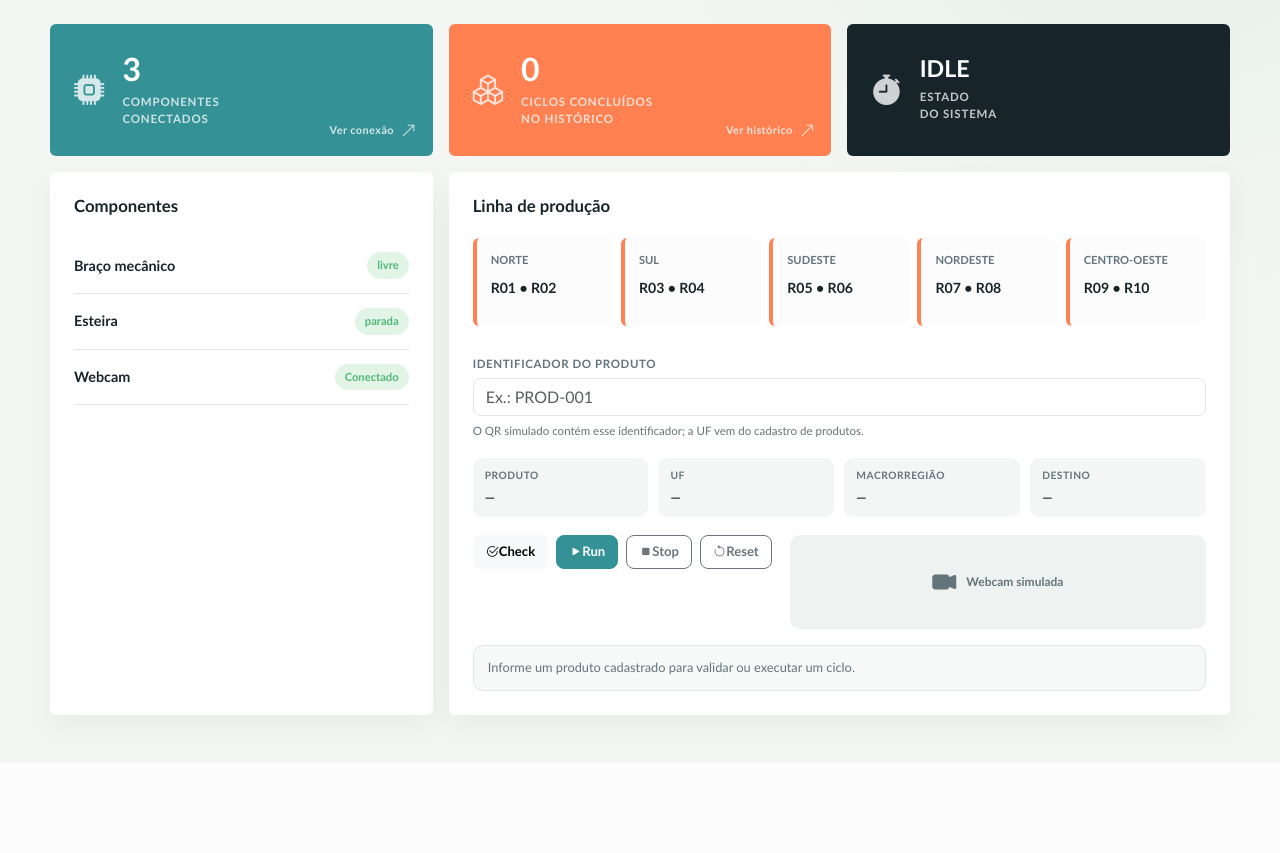
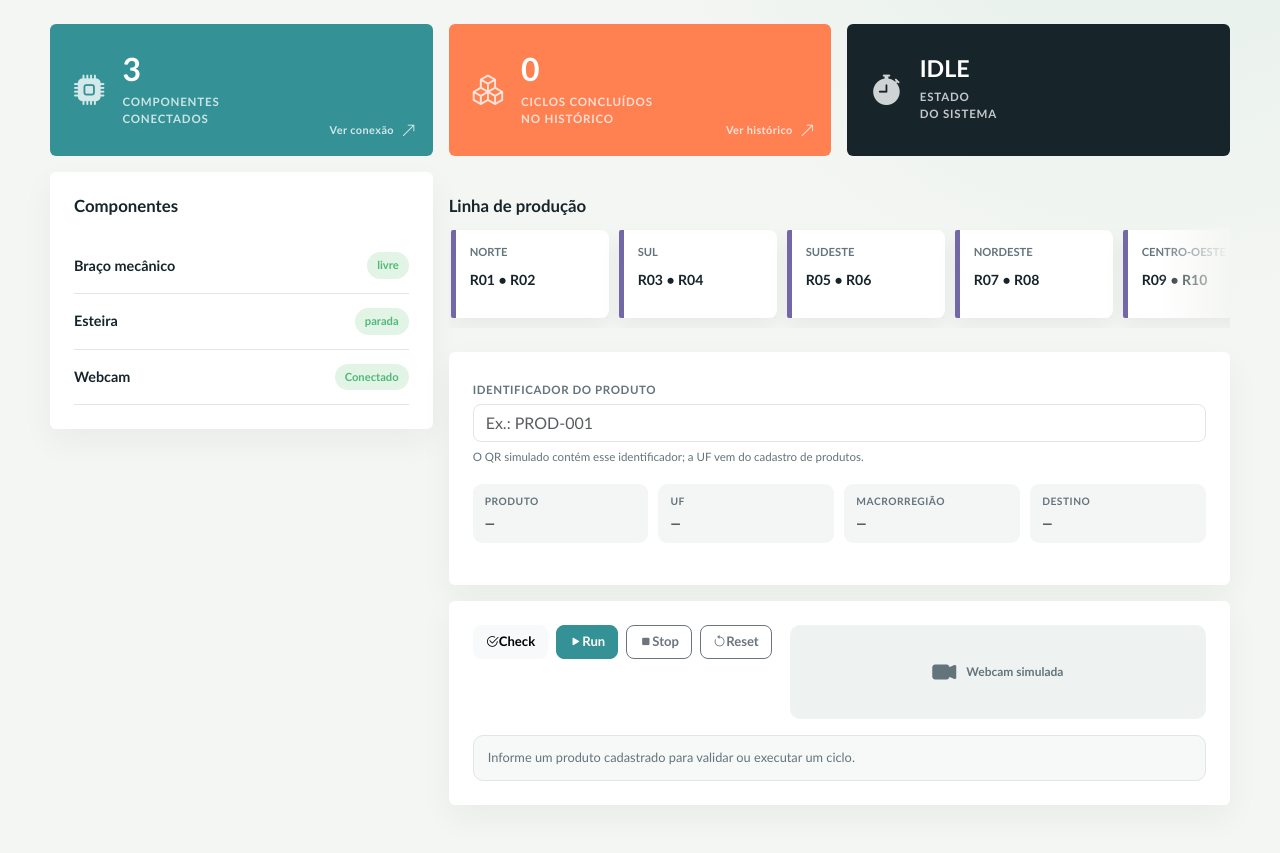
Before and after one commit to juletopi/inteliEsteira, a Flask app: page / in a window 1280 px wide. Shown: the part 209-1062 px from the top of the page. Before the commit the page ends 941 px from the top, so only its background shows below. Run offline with Flask 3, Linux system fonts and the light colour scheme; data that the repository does not hold is empty.

Commit message:
update layout de linha de produção

```diff
--- a/templates/dashboard.html
+++ b/templates/dashboard.html
@@ -4,7 +4,9 @@
 
 {% block head %}
 {% from "components/metric_card.html" import metric_card_styles %}
+{% from "components/production_card.html" import production_card_styles %}
 {{ metric_card_styles() }}
+{{ production_card_styles() }}
 <style>
     h2 {
         margin: 0;
@@ -59,32 +61,6 @@
 
     .alert-warning i {
         margin-right: 10px;
-    }
-
-    .production-card {
-        min-height: 88px;
-        padding: 14px;
-        border: 0;
-        border-left: 4px solid var(--orange);
-        border-radius: 6px;
-        background: #fbfcfb;
-    }
-
-    .production-card span,
-    .production-card strong {
-        display: block;
-    }
-
-    .production-card span {
-        color: var(--muted);
-        font-size: 0.7rem;
-        font-weight: 700;
-        text-transform: uppercase;
-    }
-
-    .production-card strong {
-        margin-top: 8px;
-        font-size: 0.88rem;
     }
 
     .control-row {
@@ -272,6 +248,14 @@
 {% set page_eyebrow = "Visão geral da operação" %}
 {% set page_title = "Dashboard" %}
 {% from "components/metric_card.html" import metric_card %}
+{% from "components/production_card.html" import production_card %}
+{% set production_regions = [
+    ("Norte", "R01 • R02"),
+    ("Sul", "R03 • R04"),
+    ("Sudeste", "R05 • R06"),
+    ("Nordeste", "R07 • R08"),
+    ("Centro-Oeste", "R09 • R10")
+] %}
 <main id="dashboard" class="dashboard-container py-4 py-lg-5">
     {% include "components/page_header.html" with context %}
 
@@ -300,7 +284,7 @@
 
     <section class="row g-3" aria-label="Controles e monitoramento">
         <div class="col-12 col-lg-4">
-            <article id="conexao"class="surface-panel h-100">
+            <article id="conexao"class="surface-panel">
                 <div class="panel-title">
                     <h2>Componentes</h2>
                 </div>
@@ -326,43 +310,19 @@
             </article>
         </div>
         <div class="col-12 col-lg-8">
-            <article id="linha-de-montagem" class="surface-panel h-100">
-                <div class="panel-title">
+            <article id="linha-de-producao" class="production-section">
+                <div class="panel-title pt-4">
                     <h2>Linha de produção</h2>
                 </div>
-                <div class="row g-2 production-list mb-4">
-                    <div class="col-6 col-xl">
-                        <div class="production-card">
-                            <span>Norte</span>
-                            <strong>R01 • R02</strong>
-                        </div>
-                    </div>
-                    <div class="col-6 col-xl">
-                        <div class="production-card">
-                            <span>Sul</span>
-                            <strong>R03 • R04</strong>
-                        </div>
-                    </div>
-                    <div class="col-6 col-xl">
-                        <div class="production-card">
-                            <span>Sudeste</span>
-                            <strong>R05 • R06</strong>
-                        </div>
-                    </div>
-                    <div class="col-6 col-xl">
-                        <div class="production-card">
-                            <span>Nordeste</span>
-                            <strong>R07 • R08</strong>
-                        </div>
-                    </div>
-                    <div class="col-6 col-xl">
-                        <div class="production-card">
-                            <span>Centro-Oeste</span>
-                            <strong>R09 • R10</strong>
-                        </div>
+                <div class="production-list-shell">
+                    <div class="production-list" aria-label="Regiões da linha de produção">
+                        {% for region, robots in production_regions %}
+                            {{ production_card(region, robots) }}
+                        {% endfor %}
                     </div>
                 </div>
 
+                <div class="surface-panel production-details">
                     <div id="simulation-input" class="simulation-form" aria-label="Entrada manual do QR Code">
                         <div>
                             <label class="form-label" for="product-id">Identificador do produto</label>
@@ -379,7 +339,6 @@
                             </span>
                         </div>
                     </div>
-
                     <div class="current-cycle" aria-label="Dados do ciclo atual">
                         <div class="cycle-field">
                             <span>Produto</span>
@@ -398,7 +357,10 @@
                             <strong id="current-destination">—</strong>
                         </div>
                     </div>
+                </div>
+            </article>
 
+            <article id="webcam" class="surface-panel mt-3">
                 <div class="control-row">
                     <div class="control-actions">
                         <button
```
Lines whose indentation alone changed are shown as unchanged.
